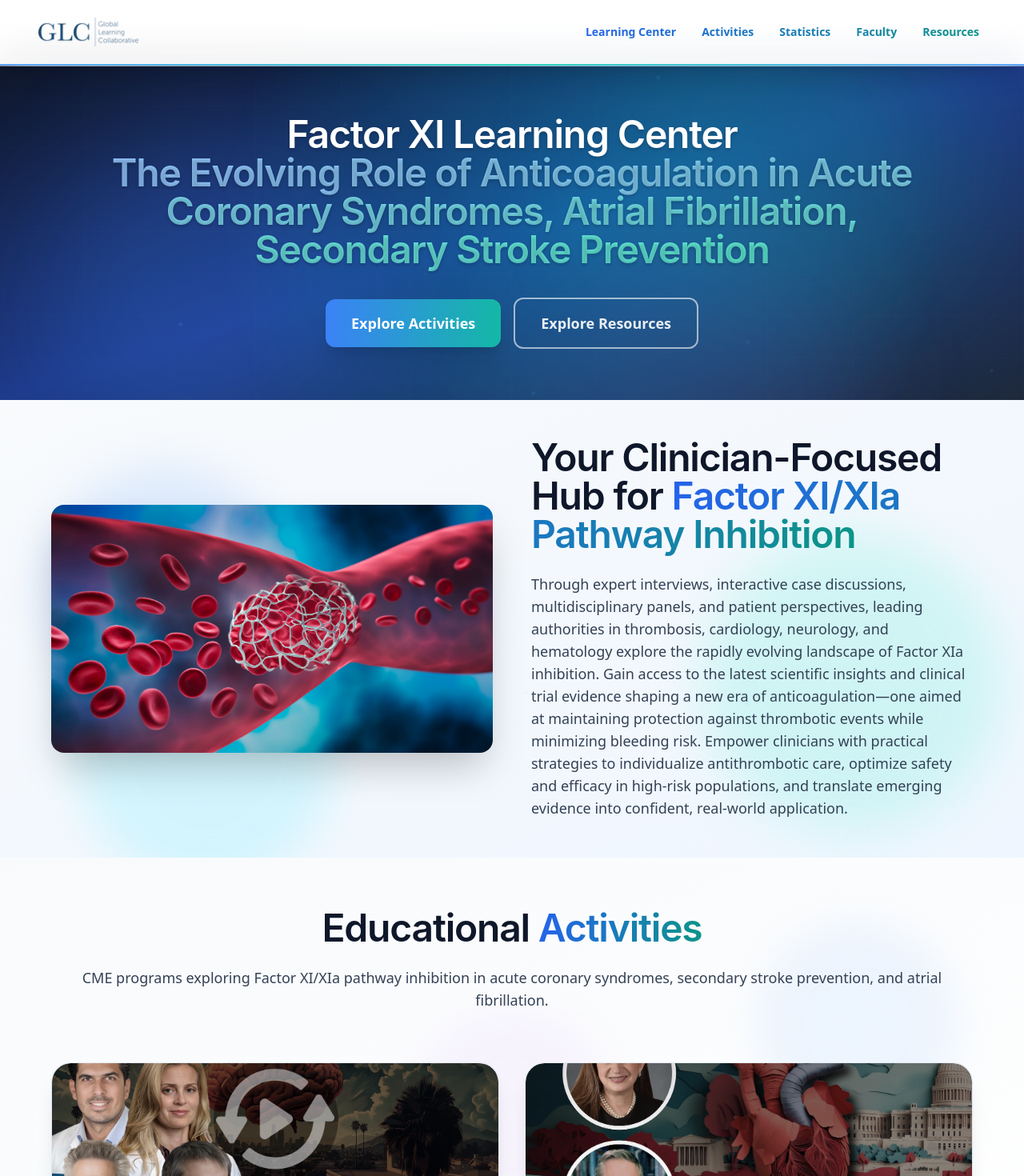
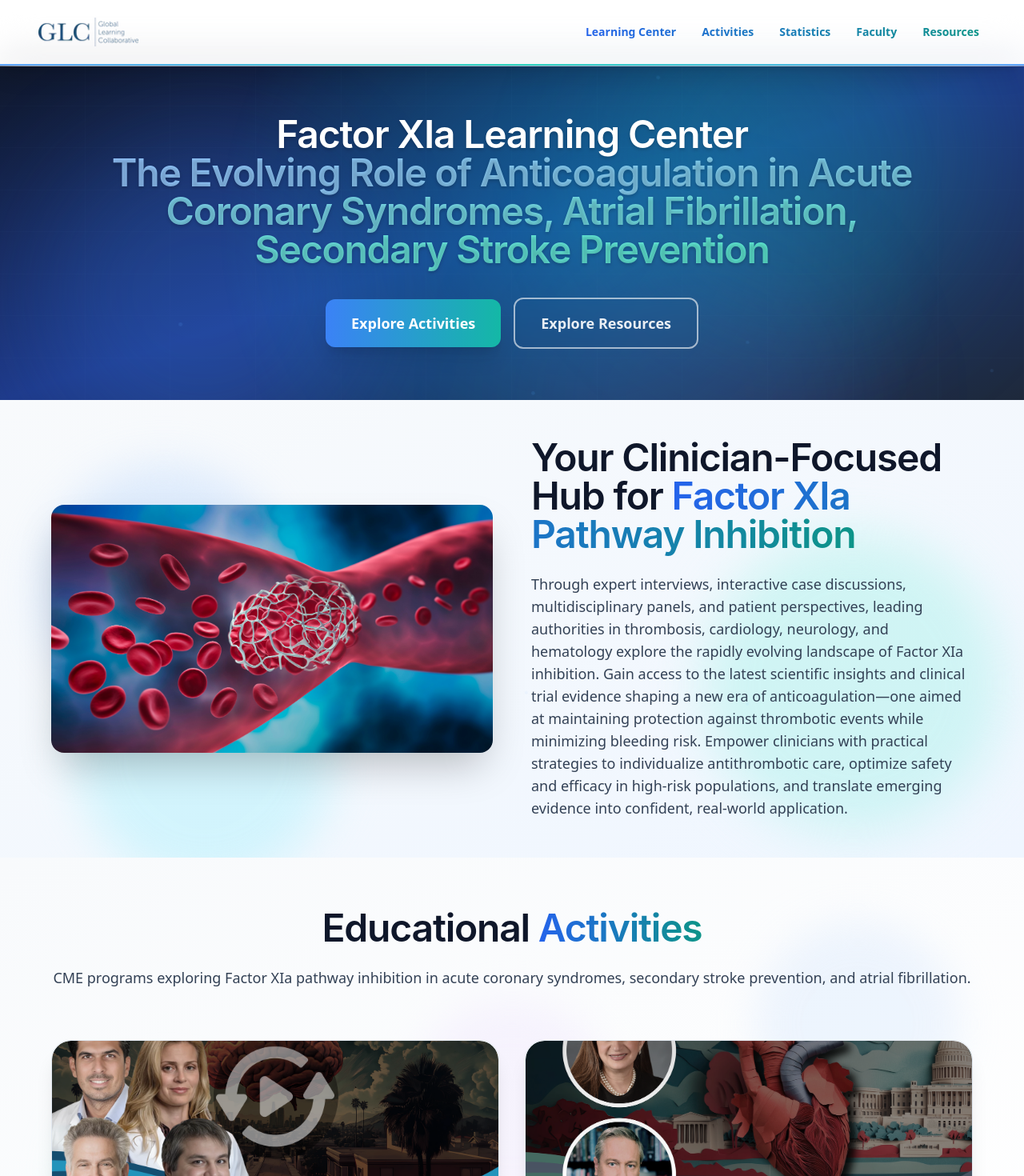
Before and after one commit to dylancobb2525/factor_xi, a Next.js app: page / in a window 1280 px wide. Shown: the top 1470 px of the page at 80% size. Built offline with nearby package versions, Linux system fonts and the light colour scheme.

Commit message:
Update terminology: Change Factor XI to Factor XIa in headlines and descriptions

```diff
--- a/src/components/EducationalPrograms.tsx
+++ b/src/components/EducationalPrograms.tsx
@@ -109,7 +109,7 @@ export function EducationalPrograms() {
             <span className="bg-gradient-to-r from-blue-600 to-teal-600 bg-clip-text text-transparent">Activities</span>
           </h2>
           <p className="text-base lg:text-lg text-slate-700 max-w-6xl mx-auto leading-relaxed text-center">
-            CME programs exploring Factor XI/XIa pathway inhibition in acute coronary syndromes, secondary stroke prevention, and atrial fibrillation.
+            CME programs exploring Factor XIa pathway inhibition in acute coronary syndromes, secondary stroke prevention, and atrial fibrillation.
           </p>
         </motion.div>
 
--- a/src/components/Hero.tsx
+++ b/src/components/Hero.tsx
@@ -160,7 +160,7 @@ export function Hero() {
             className="text-center max-w-6xl mx-auto px-4 sm:px-6"
           >
             <h1 className="heading-font text-2xl sm:text-3xl md:text-3xl lg:text-4xl xl:text-5xl 2xl:text-5xl font-bold text-white leading-tight text-shadow-md">
-              Factor XI Learning Center
+              Factor XIa Learning Center
               <br />
               <span className="bg-gradient-to-r from-blue-300 to-teal-300 bg-clip-text text-transparent">
                 The Evolving Role of Anticoagulation in Acute Coronary Syndromes, Atrial Fibrillation, Secondary Stroke Prevention
--- a/src/components/VideoIntroduction.tsx
+++ b/src/components/VideoIntroduction.tsx
@@ -123,7 +123,7 @@ export function VideoIntroduction() {
             <h2 className="heading-font text-4xl lg:text-5xl font-bold text-slate-900 mb-6">
               Your Clinician-Focused Hub for{' '}
               <span className="bg-gradient-to-r from-blue-600 to-teal-600 bg-clip-text text-transparent">
-                Factor XI/XIa Pathway Inhibition
+                Factor XIa Pathway Inhibition
               </span>
             </h2>
             <p className="text-base lg:text-lg text-slate-700 leading-relaxed">
```
